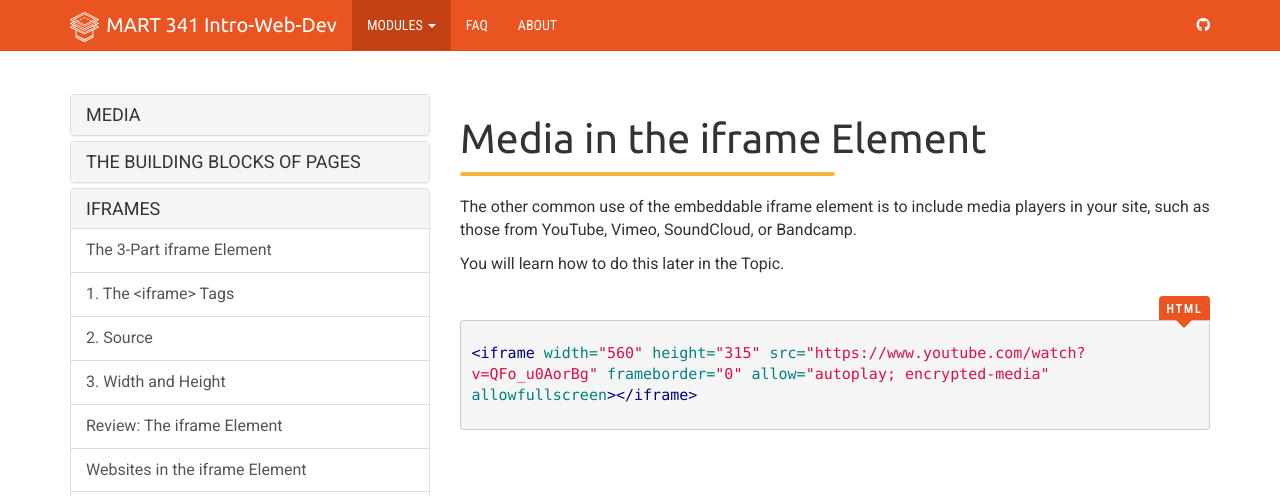
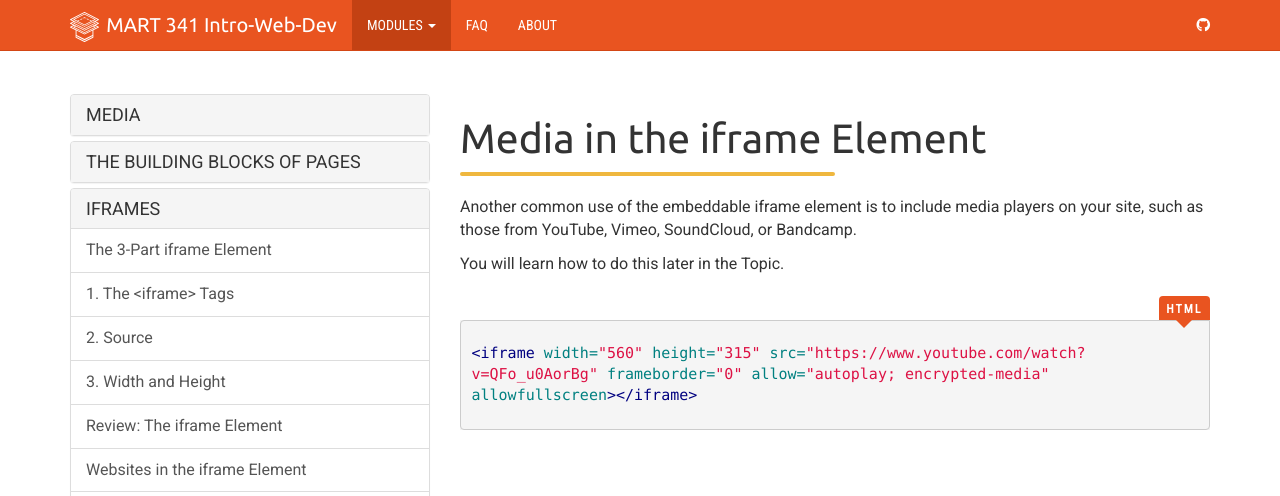
Before and after one commit to Montana-Media-Arts/webDesignFall2024, a Jekyll site: the page built from _docs/topic-07/02-iframes/page-08.md, in a window 1280 px wide and 1115 px high. Shown: the top 496 px of the window. Built offline with Jekyll 4.4.1, drawn with Linux system fonts in a browser that asks for light colours; nearby versions of some CDN libraries; grey boxes are pictures that could not be loaded.

Commit message:
Update page-08.md

```diff
--- a/_docs/topic-07/02-iframes/page-08.md
+++ b/_docs/topic-07/02-iframes/page-08.md
@@ -6,7 +6,7 @@ permalink: /topic-07/iframe-element-media/
 
 <div class="divider-heading"></div>
 
-The other common use of the embeddable iframe element is to include media players in your site, such as those from YouTube, Vimeo, SoundCloud, or Bandcamp.
+Another common use of the embeddable iframe element is to include media players on your site, such as those from YouTube, Vimeo, SoundCloud, or Bandcamp.
 
 You will learn how to do this later in the Topic.
 
```
